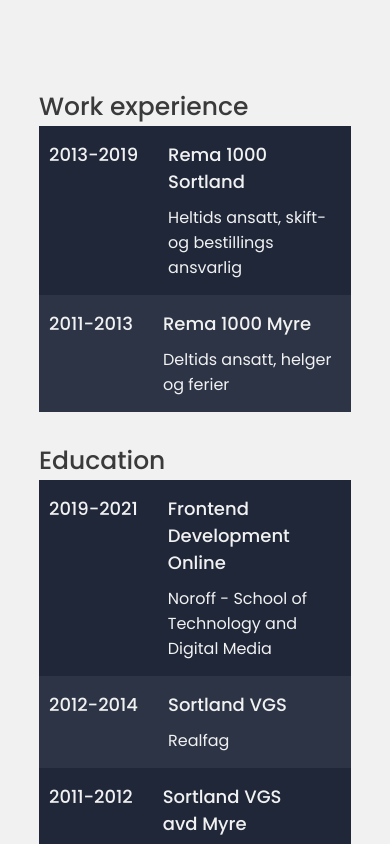
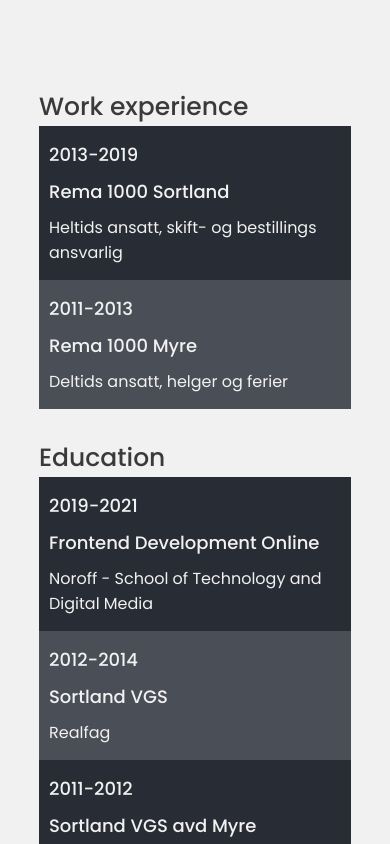
Before and after one commit to RikkeLindberg/portfolio-v2, a Next.js app: page / in a window 390 px wide. Shown: the part 1660-2504 px from the top of the page. Built offline with nearby package versions, Linux system fonts and the light colour scheme.

Commit message:
add grid

```diff
--- a/components/about/experiences/Experiences.module.css
+++ b/components/about/experiences/Experiences.module.css
@@ -5,26 +5,7 @@
 .grid {
   display: grid;
   grid-template-columns: repeat(2, 1fr);
-  gap: 1rem;
-}
-
-.column {
-  display: grid;
-  grid-template-columns: max-content 1fr max-content;
-  column-gap: 3rem;
-  row-gap: 1rem;
-  color: #f1f1f1;
-  padding: 1.5rem 1rem;
-  background-color: #1f2739;
-}
-
-.column p {
-  grid-column: 2/4;
-  grid-row: 2/3;
-}
-
-.column:nth-of-type(even) {
-  background-color: #2c3446;
+  gap: 3rem;
 }
 
 .container {
@@ -33,9 +14,39 @@
   height: 100%;
 }
 
-@media only screen and (max-width: 1150px) {
+.column {
+  display: grid;
+  grid-template-columns: max-content 1fr;
+  column-gap: 3rem;
+  row-gap: 1rem;
+  color: #f1f1f1;
+  padding: 1.5rem 1rem;
+  background-color: #282c34;
+}
+
+.column p {
+  grid-column: 2/3;
+  grid-row: 2/3;
+}
+
+.column:nth-of-type(even) {
+  background-color: #4a4e57;
+}
+
+@media only screen and (max-width: 1061px) {
   .grid {
     grid-template-columns: 1fr;
     gap: 3rem;
   }
 }
+
+@media only screen and (max-width: 400px) {
+  .column {
+    grid-template-columns: 1fr;
+  }
+
+  .column p {
+    grid-column: 1/-1;
+    grid-row: auto;
+  }
+}
```
